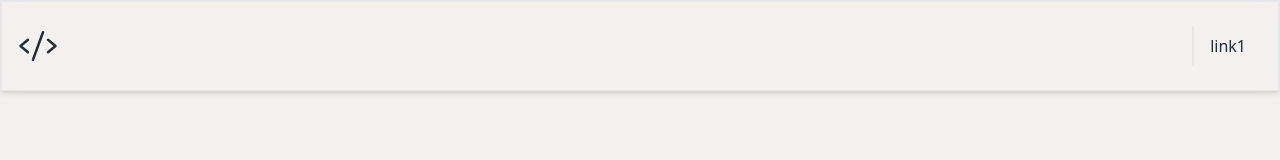
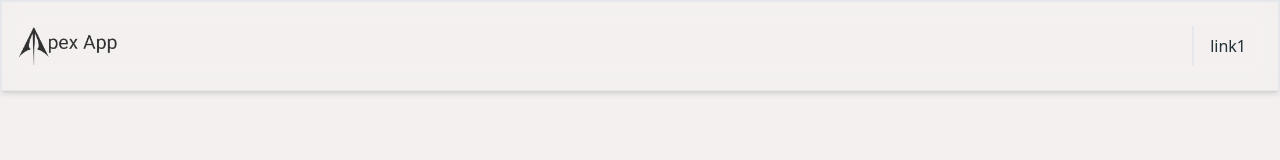
Before and after one commit to natan1506/website-template, a React (Vite) app: page / in a window 1280 px wide. Shown: the top 160 px of the page. Built offline with nearby package versions, Linux system fonts and the light colour scheme.

Commit message:
Feat: Add logo on project

```diff
--- a/src/components/Navbar.tsx
+++ b/src/components/Navbar.tsx
@@ -1,6 +1,8 @@
 import { Code } from "phosphor-react";
 import { useEffect, useState } from "react";
 import { Link } from "react-router-dom";
+import WriteLogo from "../assets/logo-escrita.png"
+import Logo from "../assets/logo.png"
 
 interface NavbarProps {
   scrollPosition: number
@@ -16,12 +18,12 @@ export default function Navbar({ scrollPosition }: NavbarProps) {
     if (scrollPosition > 48) {
       setStateStyle({
         navbar: "py-3 text-sm",
-        icon: "h-9 w-9"
+        icon: "h-9"
       })
     } else {
       setStateStyle({
         navbar: "py-6 text-md",
-        icon: "h-10 w-10"
+        icon: "h-10 "
       })
 
     }
@@ -30,9 +32,10 @@ export default function Navbar({ scrollPosition }: NavbarProps) {
   return (
     <nav className={[`w-full z-10 px-4 border-b border-2 text-palette-gray flex flex-1 justify-between shadow-md backdrop-blur-md fixed top-0 items-center transition-all`].join(" ")}>
       <div className={stateStyles.navbar}>
-        <Code
+        <img src={scrollPosition > 48 ? Logo : WriteLogo} alt="" className={[`transition-all`, stateStyles.icon].join(" ")} />
+        {/* <Code
           className={[`transition-all`, stateStyles.icon].join(" ")}
-        />
+        /> */}
       </div>
       <div className="border-l-2">
         <Link to="/" >
```
Also changed, not shown: src/assets/logo-escrita.png (added), src/assets/logo.png (added).
